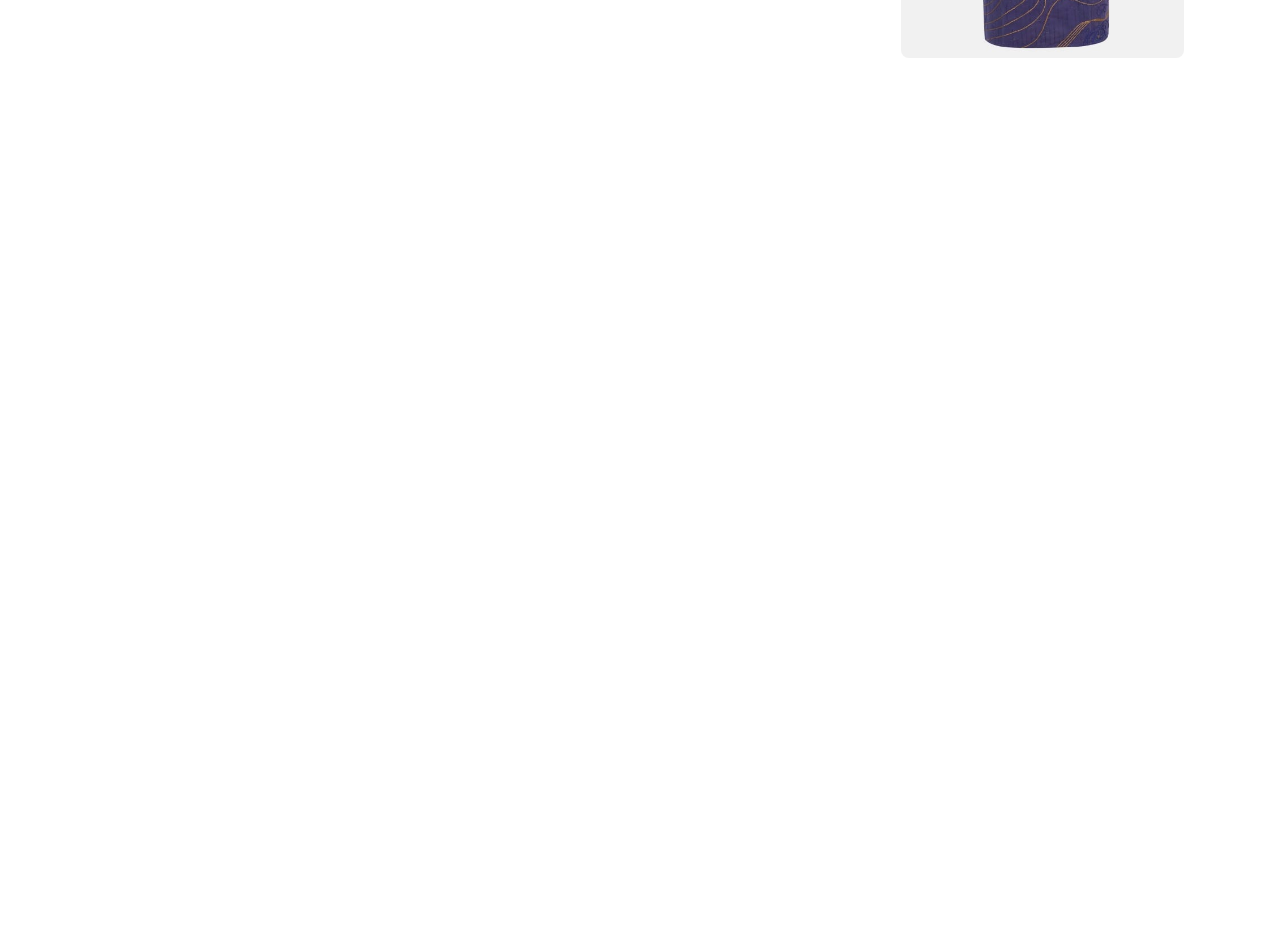
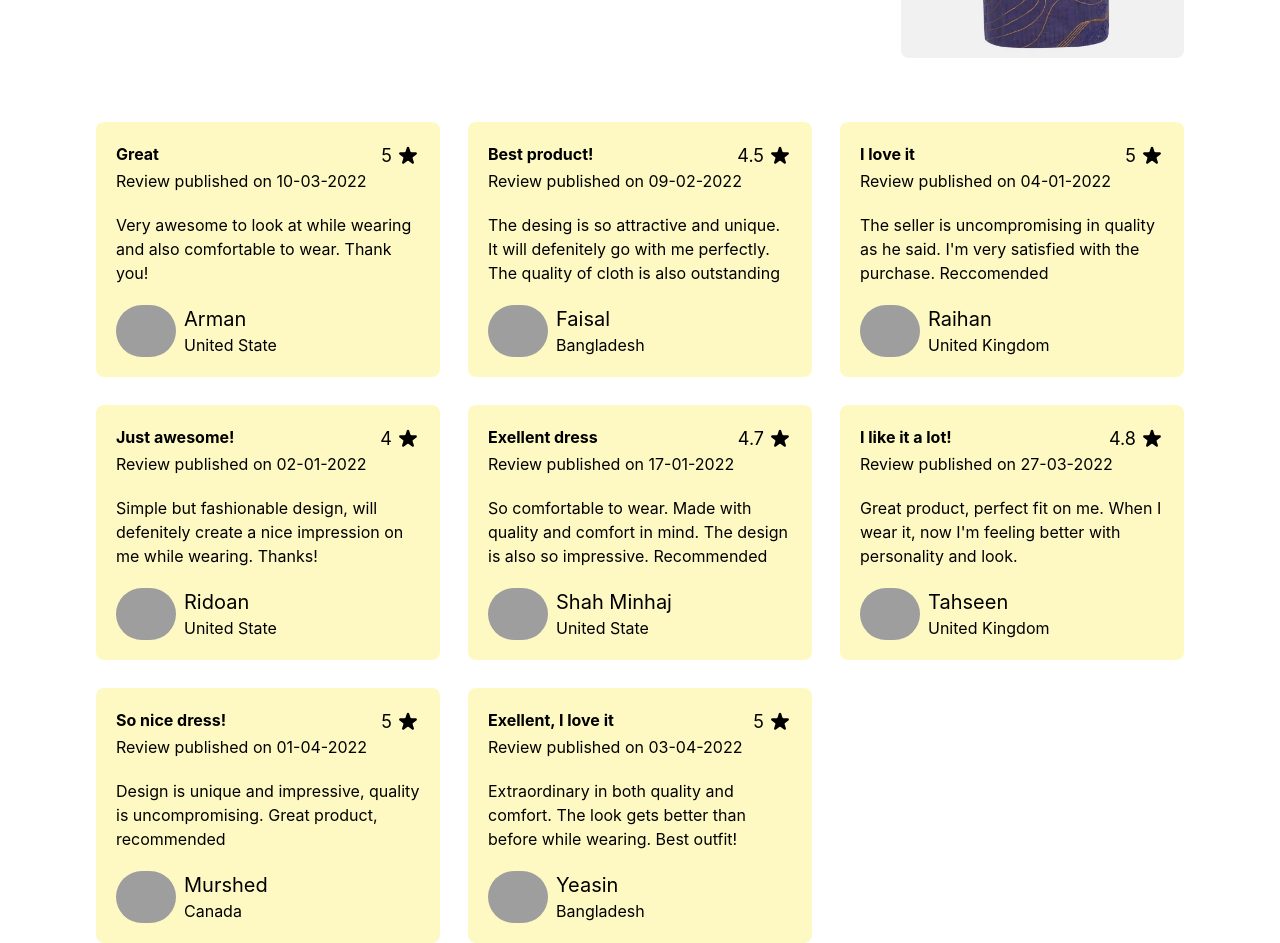
Before and after one commit to hnMurshed/lebaas, a React (Create React App) app: page / in a window 1280 px wide. Shown: the part 480-1423 px from the top of the page. Before the commit the page ends 800 px from the top, so only its background shows below. Built offline with nearby package versions, Linux system fonts and the light colour scheme; grey boxes are pictures that could not be loaded.

Commit message:
reviews added on home page

```diff
--- /dev/null
+++ b/public/product-reviews.json
@@ -0,0 +1,82 @@
+[
+    {
+        "id": 1,
+        "name": "Arman",
+        "profile": "https://media.trustradius.com/profile-photos/5c489852615299014c000c5a/92THVIEHWCJ5.jpeg",
+        "country": "United State",
+        "date": "10-03-2022",
+        "rating": 5,
+        "comment": "Great",
+        "review": "Very awesome to look at while wearing and also comfortable to wear. Thank you!"
+    },
+    {
+        "id": 2,
+        "name": "Faisal",
+        "profile": "https://media.trustradius.com/profile-photos/5d4c5dacaf08e1002613105a/FVP20PT2LV6T.jpeg",
+        "country": "Bangladesh",
+        "date": "09-02-2022",
+        "rating": 4.5,
+        "comment": "Best product!",
+        "review": "The desing is so attractive and unique. It will defenitely go with me perfectly. The quality of cloth is also outstanding"
+    },
+    {
+        "id": 3,
+        "name": "Raihan",
+        "profile": "https://media.trustradius.com/profile-photos/5b7704d1ba9b85001780c562/UV7VI90TTIMI.jpeg",
+        "country": "United Kingdom",
+        "date": "04-01-2022",
+        "rating": 5,
+        "comment": "I love it",
+        "review": "The seller is uncompromising in quality as he said. I'm very satisfied with the purchase. Reccomended"
+    },
+    {
+        "id": 4,
+        "name": "Ridoan",
+        "profile": "https://media.trustradius.com/profile-photos/56335ede28bc960f007fab8e/45P3WN7GEMRK.jpeg",
+        "country": "United State",
+        "date": "02-01-2022",
+        "rating": 4,
+        "comment": "Just awesome!",
+        "review": "Simple but fashionable design, will defenitely create a nice impression on me while wearing. Thanks!"
+    },
+    {
+        "id": 5,
+        "name": "Shah Minhaj",
+        "profile": "https://media.trustradius.com/profile-photos/5afc65e166c9b50017b9f09b/HPTTZQ2X7KTO.jpeg",
+        "country": "United State",
+        "date": "17-01-2022",
+        "rating": 4.7,
+        "comment": "Exellent dress",
+        "review": "So comfortable to wear. Made with quality and comfort in mind. The design is also so impressive. Recommended"
+    },
+    {
+        "id": 6,
+        "name": "Tahseen",
+        "profile": "https://media.trustradius.com/profile-photos/58d572cba908a200150a2b60/JNFN5GT4S2NH.jpeg",
+        "country": "United Kingdom",
+        "date": "27-03-2022",
+        "rating": 4.8,
+        "comment": "I like it a lot!",
+        "review": "Great product, perfect fit on me. When I wear it, now I'm feeling better with personality and look."
+    },
+    {
+        "id": 7,
+        "name": "Murshed",
+        "profile": "https://cdn.pixabay.com/photo/2020/07/01/12/58/icon-5359553_960_720.png",
+        "country": "Canada",
+        "date": "01-04-2022",
+        "rating": 5,
+        "comment": "So nice dress!",
+        "review": "Design is unique and impressive, quality is uncompromising. Great product, recommended"
+    },
+    {
+        "id": 8,
+        "name": "Yeasin",
+        "profile": "https://media.trustradius.com/profile-photos/5a8c58b695c69100120e5061/BSICGXZXLSWT.jpeg",
+        "country": "Bangladesh",
+        "date": "03-04-2022",
+        "rating": 5,
+        "comment": "Exellent, I love it",
+        "review": "Extraordinary in both quality and comfort. The look gets better than before while wearing. Best outfit!"
+    }
+]
--- a/src/components/Home/Home.js
+++ b/src/components/Home/Home.js
@@ -1,11 +1,13 @@
 import React from 'react';
 import Product from '../Product/Product';
+import ProductReviews from '../ProductReviews/ProductReviews';
 import './Home.css';
 
 const Home = () => {
     return (
         <div className='container'>
             <Product></Product>
+            <ProductReviews></ProductReviews>
         </div>
     );
 };
--- /dev/null
+++ b/src/components/ProductReview/ProductReview.js
@@ -0,0 +1,29 @@
+import { StarIcon } from '@heroicons/react/solid';
+import React from 'react';
+import './ProductReview.css';
+
+const ProductReview = ({reviews}) => {
+    const {name, profile, country, date, rating, comment, review} = reviews;
+    return (
+        <div className='bg-yellow-100 p-5 rounded-lg'>
+            <div className="flex justify-between">
+                <span><strong>{comment}</strong></span>
+                <div className='flex items-center gap-1'>
+                    <span className='text-[18px]'>{rating}</span>
+                    <StarIcon className='w-6 h-6'></StarIcon>
+                </div>
+            </div>
+            <span>Review published on {date}</span>
+            <p className='my-5'>{review}</p>
+            <div className="flex gap-2">
+                <img className='w-[60px] rounded-full' src={profile} alt="" />
+                <div>
+                    <h5 className='text-xl text-semibold'>{name}</h5>
+                    <span>{country}</span>
+                </div>
+            </div>
+        </div>
+    );
+};
+
+export default ProductReview;
--- /dev/null
+++ b/src/components/ProductReviews/ProductReviews.js
@@ -0,0 +1,19 @@
+import React from 'react';
+import useReviews from '../../hooks/useReviews';
+import ProductReview from '../ProductReview/ProductReview';
+
+const ProductReviews = () => {
+    const [reviews, setReviews] = useReviews();
+    return (
+        <div className='grid lg:grid-cols-3 gap-7'>
+            {
+                reviews.map(review => <ProductReview
+                    key={review.id}
+                    reviews={review}
+                ></ProductReview>)
+            }
+        </div>
+    );
+};
+
+export default ProductReviews;
--- /dev/null
+++ b/src/hooks/useReviews.js
@@ -0,0 +1,15 @@
+import { useEffect, useState } from "react"
+
+const useReviews = () => {
+    const [reviews, setReviews] = useState([]);
+
+    useEffect( () => {
+        fetch('product-reviews.json')
+        .then(res => res.json())
+        .then(data => setReviews(data))
+    }, [])
+
+    return [reviews, setReviews];
+}
+
+export default useReviews;
```
Also changed, not shown: public/data.json (added, +38 -0 lines), src/components/ProductReview/ProductReview.css (added).
